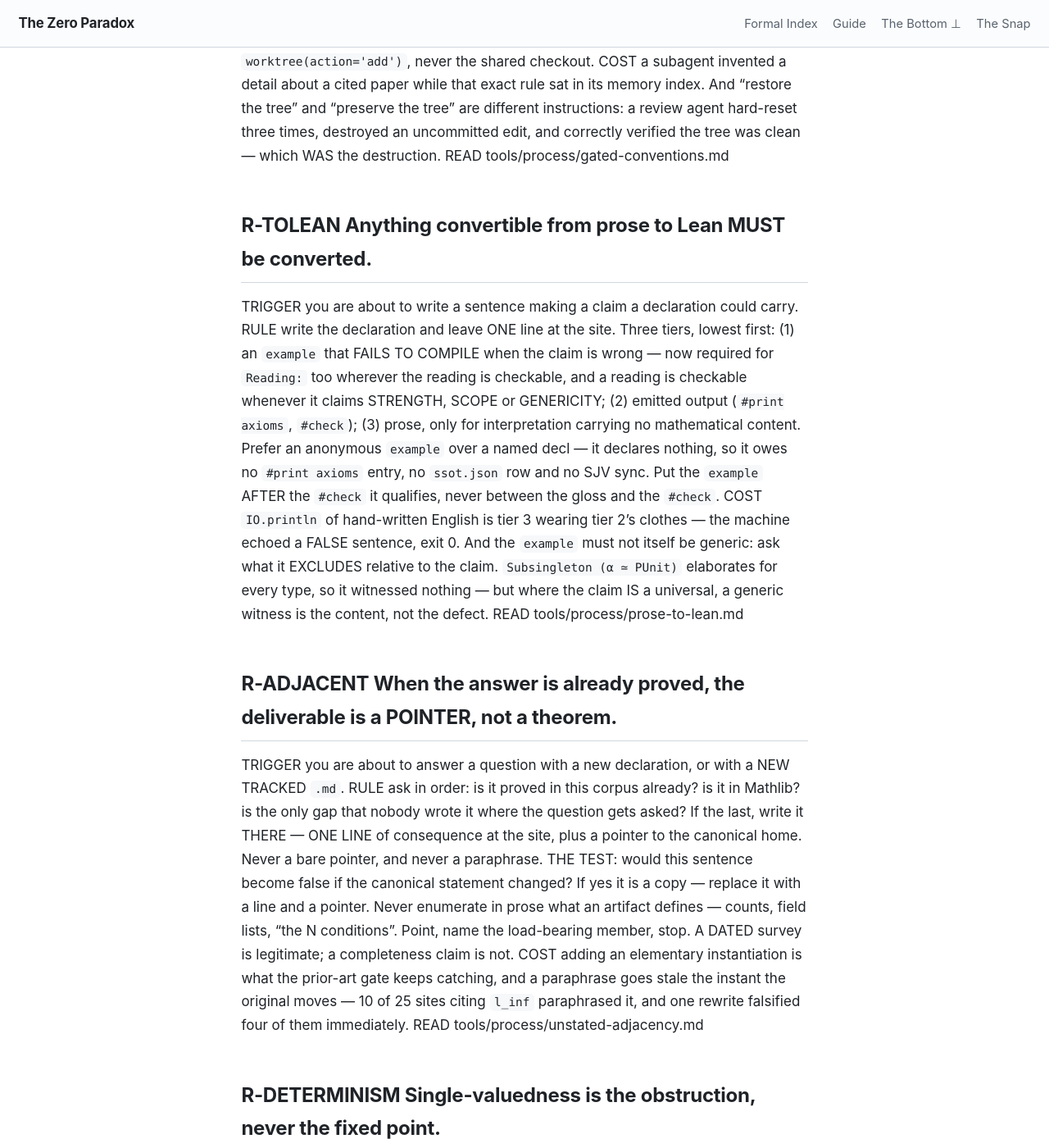
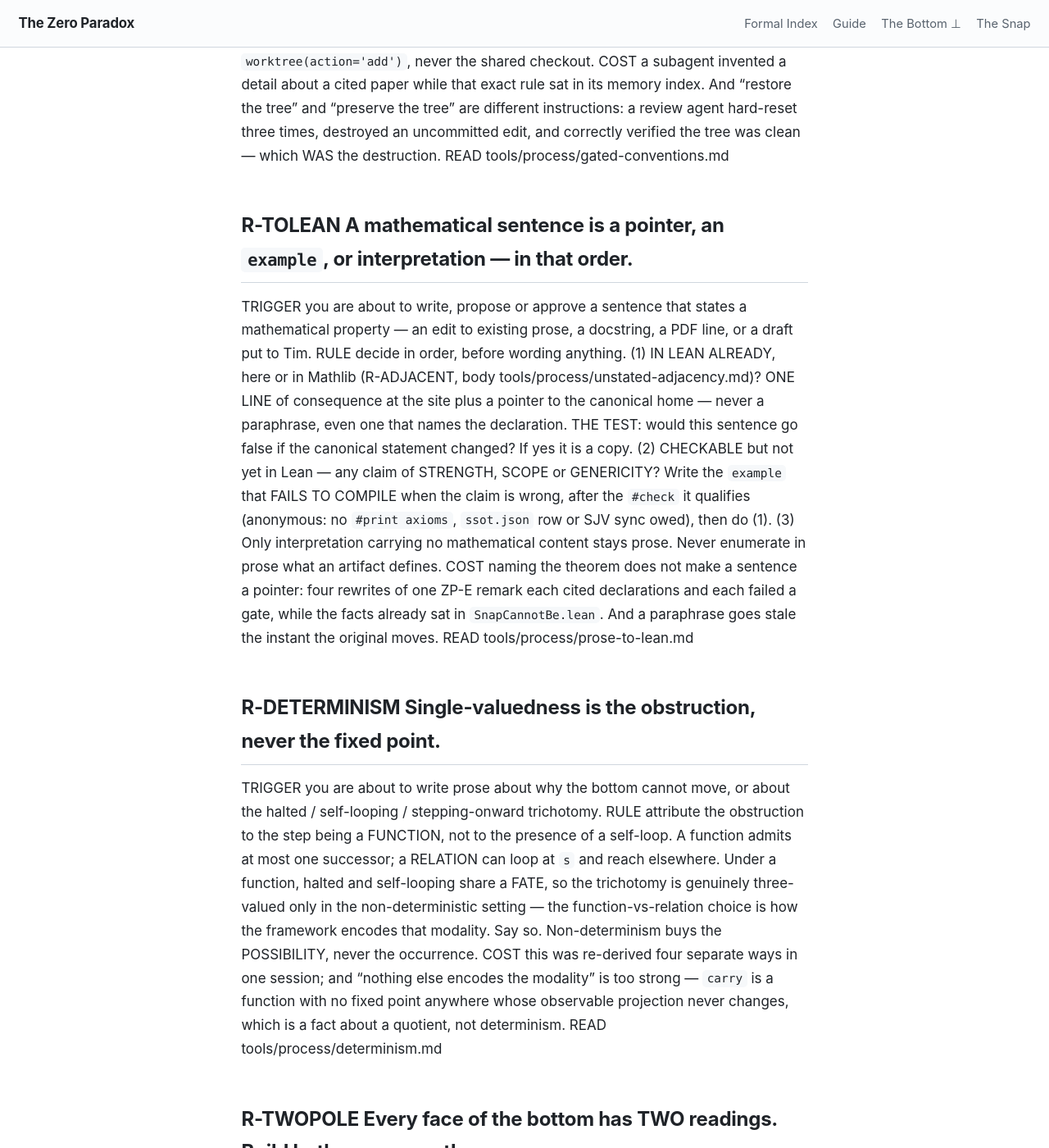
Before and after one commit to timbrigham/ZeroParadox, a Jekyll site: the page built from CLAUDE.md, in a window 1280 px wide and 1400 px high, scrolled down 11340 px. Shown: the whole window at 82% size. Built offline with Jekyll 4.4.1, drawn with Linux system fonts in a browser that asks for light colours; our own code applies the rules of GitHub Pages for plain Markdown files; some of the changed text lies outside the part shown.

Commit message:
CLAUDE.md: merge R-TOLEAN and R-ADJACENT under one action trigger
Diagnosis (Tim, 2026-09-30): R-ADJACENT's trigger ("a new declaration or a
NEW TRACKED .md") never matched editing existing prose, and R-TOLEAN's
("a claim a declaration could carry") is a judgement call that a sentence
naming its theorems appears to satisfy. Four rewrites of one ZP-E remark
restated Lean the corpus already held. One trigger now binds on writing,
proposing or approving any mathematical sentence, with the decision order
pointer -> example -> interpretation. R-REVALIDATE gains the pointer outcome
first. MOVED.md maps R-ADJACENT to its new home. check_claude_md: blocking
legs clear.

Co-Authored-By: Claude Opus 5.5 (1M context) <noreply@anthropic.com>
Claude-Session: https://claude.ai/code/session_01M7PxaZmdYwacRczCRPuVWC

```diff
--- a/CLAUDE.md
+++ b/CLAUDE.md
@@ -337,37 +337,22 @@ COST     a subagent invented a detail about a cited paper while that exact rule
          and correctly verified the tree was clean — which WAS the destruction.
 READ     tools/process/gated-conventions.md
 
-## R-TOLEAN  Anything convertible from prose to Lean MUST be converted.
-TRIGGER  you are about to write a sentence making a claim a declaration could carry.
-RULE     write the declaration and leave ONE line at the site. Three tiers, lowest first:
-         (1) an `example` that FAILS TO COMPILE when the claim is wrong — now required for
-         `Reading:` too wherever the reading is checkable, and a reading is checkable whenever
-         it claims STRENGTH, SCOPE or GENERICITY; (2) emitted output (`#print axioms`,
-         `#check`); (3) prose, only for interpretation carrying no mathematical content.
-         Prefer an anonymous `example` over a named decl — it declares nothing, so it owes no
-         `#print axioms` entry, no `ssot.json` row and no SJV sync. Put the `example` AFTER
-         the `#check` it qualifies, never between the gloss and the `#check`.
-COST     `IO.println` of hand-written English is tier 3 wearing tier 2's clothes — the machine
-         echoed a FALSE sentence, exit 0. And the `example` must not itself be generic: ask
-         what it EXCLUDES relative to the claim. `Subsingleton (α ≃ PUnit)` elaborates for
-         every type, so it witnessed nothing — but where the claim IS a universal, a generic
-         witness is the content, not the defect.
+## R-TOLEAN  A mathematical sentence is a pointer, an `example`, or interpretation — in that order.
+TRIGGER  you are about to write, propose or approve a sentence that states a mathematical
+         property — an edit to existing prose, a docstring, a PDF line, or a draft put to Tim.
+RULE     decide in order, before wording anything. (1) IN LEAN ALREADY, here or in Mathlib
+         (R-ADJACENT, body tools/process/unstated-adjacency.md)? ONE LINE of consequence at the
+         site plus a pointer to the canonical home — never a paraphrase, even one that names
+         the declaration. THE TEST: would this sentence go false if the canonical statement
+         changed? If yes it is a copy. (2) CHECKABLE but not yet in Lean — any claim of
+         STRENGTH, SCOPE or GENERICITY? Write the `example` that FAILS TO COMPILE when the claim
+         is wrong, after the `#check` it qualifies (anonymous: no `#print axioms`, `ssot.json`
+         row or SJV sync owed), then do (1). (3) Only interpretation carrying no mathematical
+         content stays prose. Never enumerate in prose what an artifact defines.
+COST     naming the theorem does not make a sentence a pointer: four rewrites of one ZP-E
+         remark each cited declarations and each failed a gate, while the facts already sat in
+         `SnapCannotBe.lean`. And a paraphrase goes stale the instant the original moves.
 READ     tools/process/prose-to-lean.md
-
-## R-ADJACENT  When the answer is already proved, the deliverable is a POINTER, not a theorem.
-TRIGGER  you are about to answer a question with a new declaration, or with a NEW TRACKED `.md`.
-RULE     ask in order: is it proved in this corpus already? is it in Mathlib? is the only
-         gap that nobody wrote it where the question gets asked? If the last, write it
-         THERE — ONE LINE of consequence at the site, plus a pointer to the canonical home.
-         Never a bare pointer, and never a paraphrase. THE TEST: would this sentence become
-         false if the canonical statement changed? If yes it is a copy — replace it with a
-         line and a pointer. Never enumerate in prose what an artifact defines — counts,
-         field lists, "the N conditions". Point, name the load-bearing member, stop. A
-         DATED survey is legitimate; a completeness claim is not.
-COST     adding an elementary instantiation is what the prior-art gate keeps catching, and a
-         paraphrase goes stale the instant the original moves — 10 of 25 sites citing `l_inf`
-         paraphrased it, and one rewrite falsified four of them immediately.
-READ     tools/process/unstated-adjacency.md
 
 ## R-DETERMINISM  Single-valuedness is the obstruction, never the fixed point.
 TRIGGER  you are about to write prose about why the bottom cannot move, or about the
@@ -423,8 +408,10 @@ READ     tools/process/two-pole-test.md
 TRIGGER  the same sentence or `--target` has been re-fixed three times, or the gate round
          reaches 3 — `gate_round.py` prints the protocol at that point.
 RULE     stop editing. Name the claim in one line without its framing; ask what would settle
-         it and whether anyone did that; probe it in the scratchpad; then restate to exactly
-         what was measured, restate as an explicit conjecture, or DELETE the sentence —
+         it and whether anyone did that; probe it in the scratchpad; then, if the measurement
+         already lives in Lean, replace the sentence with one line and a pointer (R-TOLEAN step
+         1); otherwise restate to exactly what was measured, restate as an explicit conjecture,
+         or DELETE the sentence —
          deleting is legitimate and often correct. Record what the MEASUREMENT showed, never
          that you re-worded something. MODAL claims are the high-risk class: ACCIDENTAL is
          proved only by exhibiting the clean proof, ESSENTIAL only by a reduction to a taboo,
```
Also changed, not shown: tools/process/MOVED.md (+1 -1 lines).
